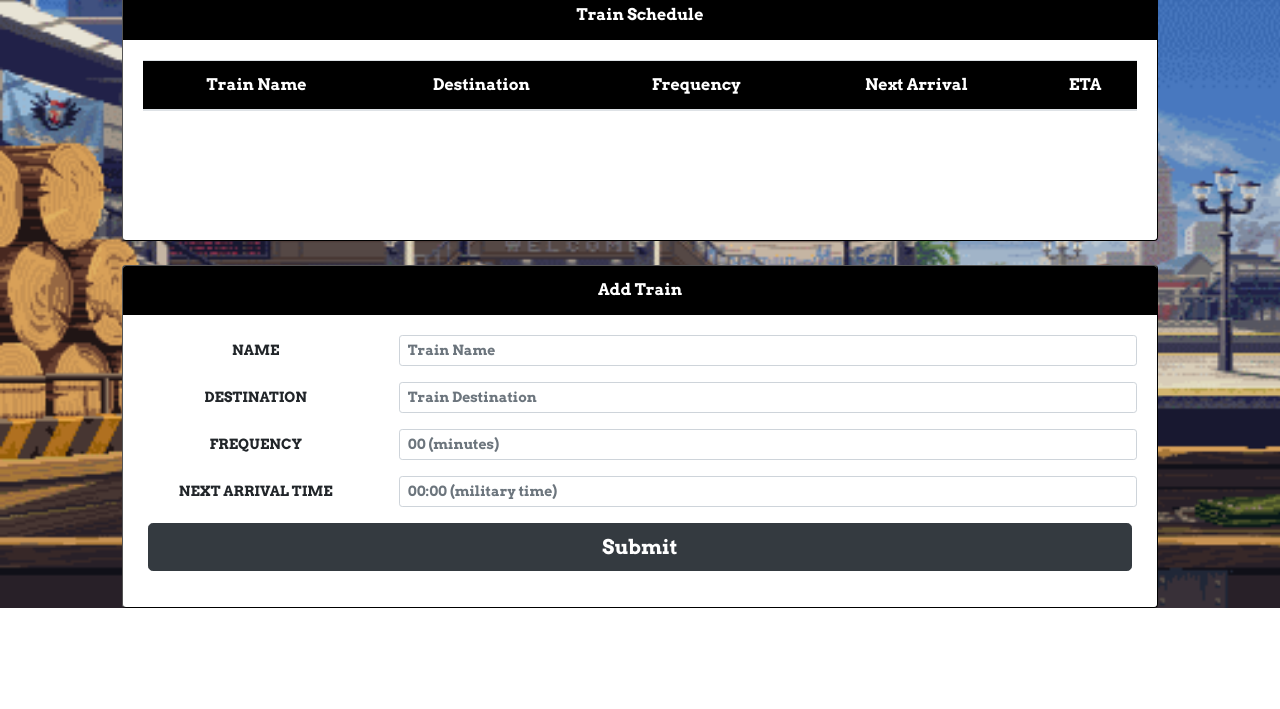
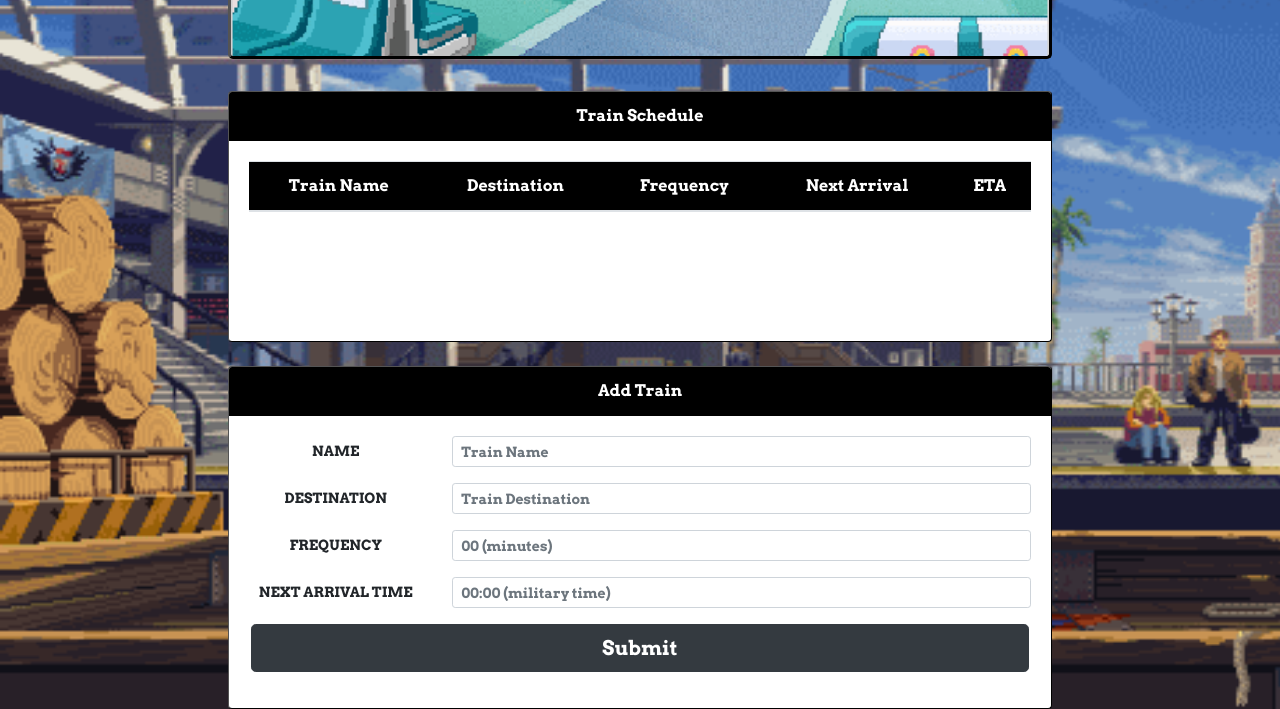
Before and after one commit to ThePackPater/ChooChooSchedule_ASP, a plain HTML site: page index.html in a window 1280 px wide. Shown: the part 357-1066 px from the top of the page. Before the commit the page ends 965 px from the top, so only its background shows below. Drawn offline with nearby package versions, Linux system fonts and the light colour scheme; no server answers.

Commit message:
booooyah i have no clue what i'm doing

```diff
--- a/index.html
+++ b/index.html
@@ -46,7 +46,7 @@
             font-weight: bold;
         }
 
-        .col-10 {
+        .col-8 {
             display: inline-block;
         }
 
@@ -71,7 +71,7 @@
 
 <body>
     <div id="container">
-        <div class="col-10">
+        <div class="col-8">
             <div class="jumbotron jumbotron">
                 <h1 class="display-4">
                     <div style="background-color: black;"><b>The Last Train to Clarksville</b><br>
```
